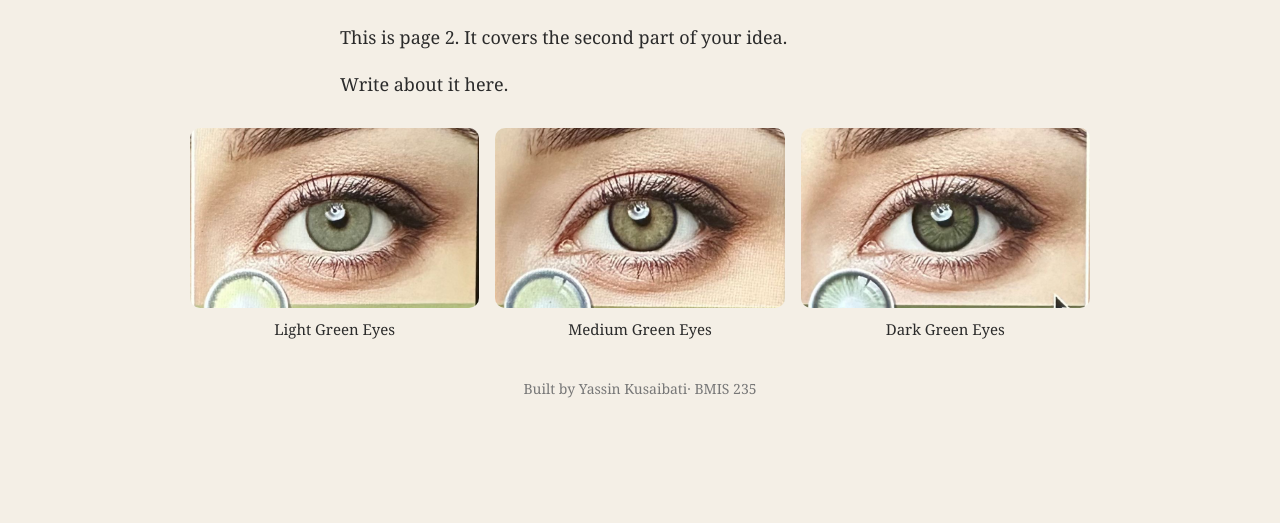
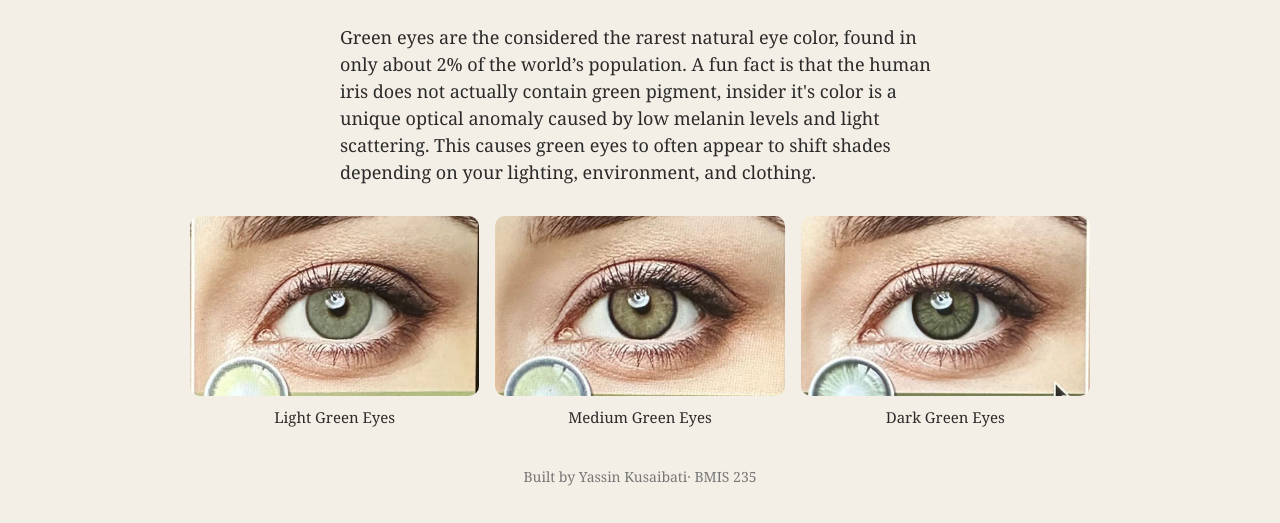
Before and after one commit to kusaibatiyassin1-oss/bmis235-html-4, a plain HTML site: page Green.html in a window 1280 px wide. Shown: the part 171-694 px from the top of the page. Drawn offline with Linux system fonts and the light colour scheme.

Commit message:
Update Green.html

```diff
--- a/Green.html
+++ b/Green.html
@@ -31,9 +31,9 @@
 
 
 <h1>Green Eyes</h1>
-<p>This is page 2. It covers the second part of your idea.</p>
-<p>Write about it here.</p>
-
+<p> Green eyes are the considered the rarest natural eye color, found in only about 2% of the world’s population.
+A fun fact is that the human iris does not actually contain green pigment, insider it's color is a unique optical anomaly caused by low melanin levels and light scattering.
+This causes green eyes to often appear to shift shades depending on your lighting, environment, and clothing.
     <!-- GALLERY: grid of photos with captions -->
 <div class="blk-gallery">
     <figure>
```
